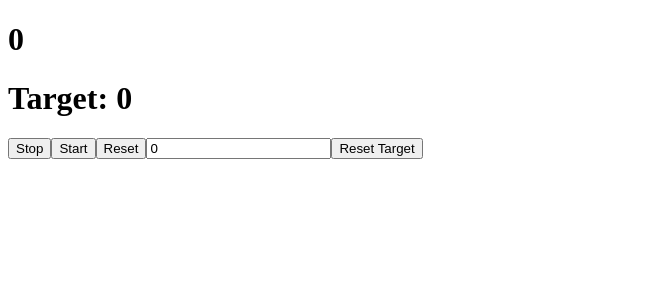
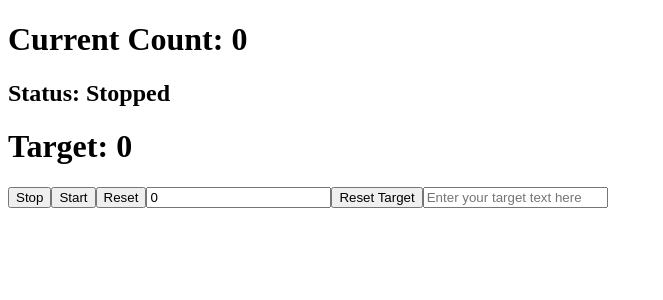
Before and after one commit to Kheiroum2000/salawat-voice-counter, a React (Vite) app: page / in a window 1280 px wide. Shown: the top 300 px of the page, without its empty margins (0-663 px from the left). Built offline with nearby package versions, Linux system fonts and the light colour scheme.

Commit message:
Add dynamic target phrase and improve counter logic

```diff
--- a/src/App.jsx
+++ b/src/App.jsx
@@ -1,10 +1,8 @@
 import { useEffect, useState, useRef } from "react";
 
 const recognition = new webkitSpeechRecognition();
-const target = "Sallallahu ala Muhammad"
 
 recognition.continuous = false;
-// recognition.start();
 
 function levenshteinDistance (string1 , string2){
 
@@ -32,11 +30,11 @@ function levenshteinDistance (string1 , string2){
 
         }else {
           matrix[i][j] =
-            Math.min(
-              matrix[i][j - 1],
-              matrix[i - 1][j],
-              matrix[i - 1][j - 1]
-            ) + 1;
+          Math.min(
+            matrix[i][j - 1],
+            matrix[i - 1][j],
+            matrix[i - 1][j - 1]
+          ) + 1;
         }
       }
     }
@@ -53,6 +51,10 @@ console.log(levenshteinDistance("cat", "cut"));
 function App (){
   const [count, setCount] = useState(0)
   const [tar, setTar] = useState(0)
+  const [counting, setCounting] = useState(false)
+  const [targetText, setTargetText] = useState("")
+
+
 
   recognition.onresult = (event) =>{
   const transcript = event.results[0][0].transcript
@@ -70,7 +72,7 @@ function App (){
   .replace("salalah allah muhammad", "sallallahu ala muhammad")
   .replace("sallallahu alaihi mohammed", "sallallahu ala muhammad")
 
-  const cleanTarget = target
+  const cleanTarget = targetText
   .toLowerCase()
   .replace(/[^\w\s]/g , "")
   .trim()
@@ -97,42 +99,51 @@ function App (){
 
     if(ref.current === true){
 
+      setCounting(false)
+
     } else if (count < tar){
 
       recognition.start()
 
+
     }else {
+
+      setCounting(false)
 
       ref.current = true
     }
 
   }
 
-  useEffect(()=>{
-    console.log("count:", count, "tar:", tar);
+  // useEffect(()=>{
+  //   console.log("count:", count, "tar:", tar);
 
-    if(count === tar){
-      ref.current = true
+  //   if(count === tar){
+  //     ref.current = true
 
-      console.log("ref after setting true:", ref.current);
+  //     setCounting(false)
 
-      recognition.stop()
+  //     console.log("ref after setting true:", ref.current);
 
-      console.log("Effect working");
+  //     recognition.stop()
+
+  //     console.log("Effect working");
 
 
-    }
-  }, [count, tar] )
+  //   }
+  // }, [count, tar] )
 
 
   const stopbtn = () => {
     ref.current = true
+    setCounting(false)
     recognition.stop()
   }
 
   const startbtn = () => {
     console.log("Start");
     ref.current = false
+    setCounting(true)
     recognition.start()
   }
 
@@ -144,13 +155,24 @@ function App (){
   }
 
   const handleChange = (e) => {
+
     setTar(e.target.value)
+
   }
+
+  const handleTargetTextChange = (e) => {
+
+    setTargetText(e.target.value)
+    setCount(0)
+  }
+
 
 
   return (
   <>
-    <h1>{count}</h1>
+    <h1>Current Count: {count}</h1>
+
+    <h2>{counting ? "Status: Counting" : "Status: Stopped"}</h2>
 
     <h1>Target: {tar}</h1>
 
@@ -160,9 +182,10 @@ function App (){
 
     <button onClick={resetbtn}>Reset</button>
 
-    <input name="target" type="number" value={tar} onChange={handleChange} ></input>
+    <input name="target" placeholder="Set Target" type="number" min={1} value={tar} onChange={handleChange} ></input>
 
     <button onClick={resetTarget}>Reset Target</button>
+    <input name="target" placeholder="Enter your target text here" type="text" value={targetText} onChange={handleTargetTextChange}></input>
   </>
   )
 
```
